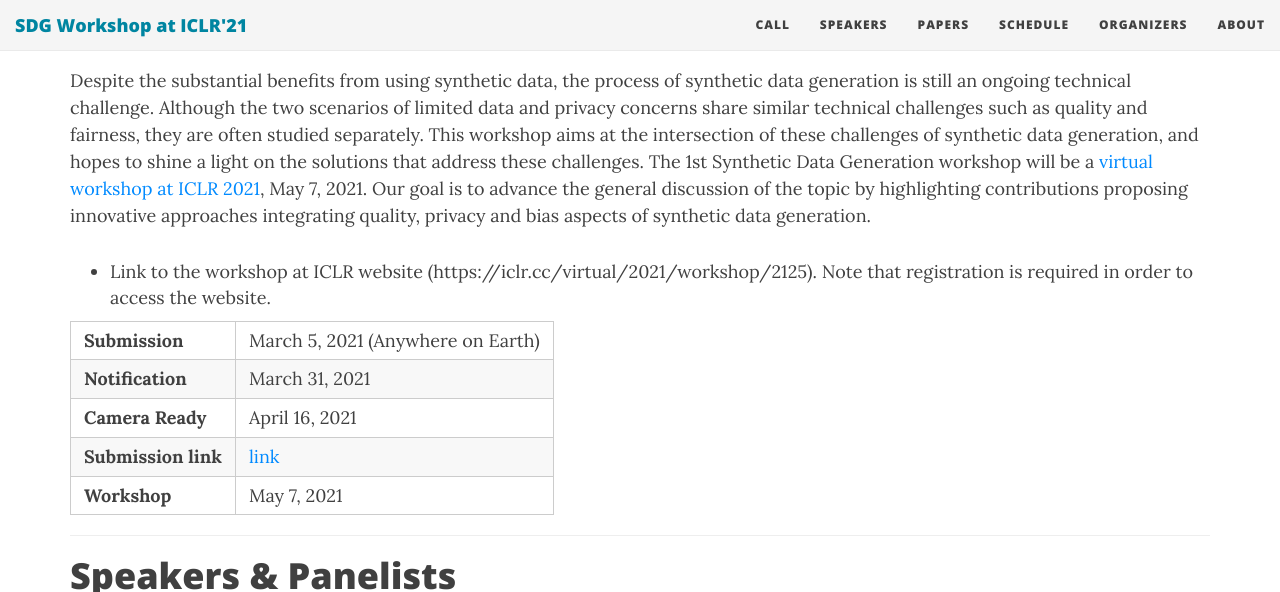
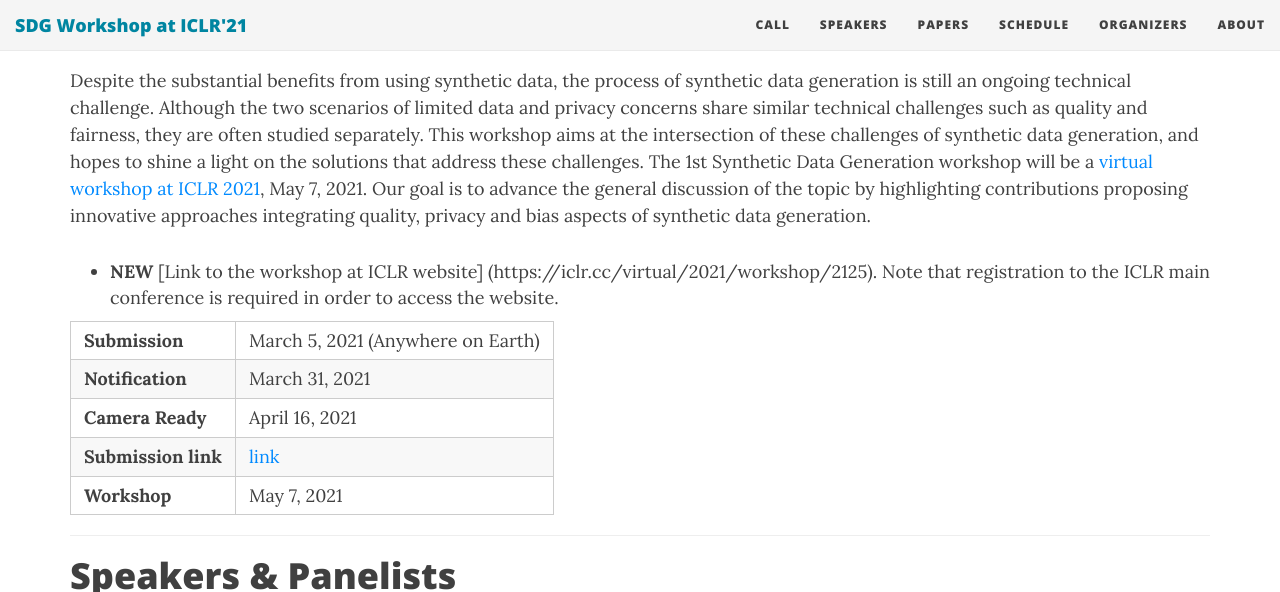
Before and after one commit to sdg-quality-privacy-bias/sdg-quality-privacy-bias.github.io, a Jekyll site: the page built from index.md, in a window 1280 px wide and 900 px high, scrolled down 324 px, cut to the strip 0-592 px from the top of the window. Built offline with Jekyll 4.4.1, drawn with Linux system fonts in a browser that asks for light colours; nearby versions of some CDN libraries.

Commit message:
Update link to iclr.cc

```diff
--- a/index.md
+++ b/index.md
@@ -12,7 +12,7 @@ use-site-title: true
 Despite the substantial benefits from using synthetic data, the process of synthetic data generation is still an ongoing technical challenge. Although the two scenarios of limited data and privacy concerns share similar technical challenges such as quality and fairness, they are often studied separately.
 This workshop aims at the intersection of these challenges of synthetic data generation, and hopes to shine a light on the solutions that address these challenges. The 1st Synthetic Data Generation workshop will be a [virtual workshop at ICLR 2021](https://iclr.cc/virtual/2021/workshop/2125), May 7, 2021. Our goal is to advance the general discussion of the topic by highlighting contributions proposing innovative approaches integrating quality, privacy and bias aspects of synthetic data generation.
 
-* Link to the workshop at ICLR website (https://iclr.cc/virtual/2021/workshop/2125). Note that registration is required in order to access the website.
+* **NEW** [Link to the workshop at ICLR website] (https://iclr.cc/virtual/2021/workshop/2125). Note that registration to the ICLR main conference is required in order to access the website.
 
 | ------------- |:-------------:|
 | **Submission** |March 5, 2021 (Anywhere on Earth) |
```
